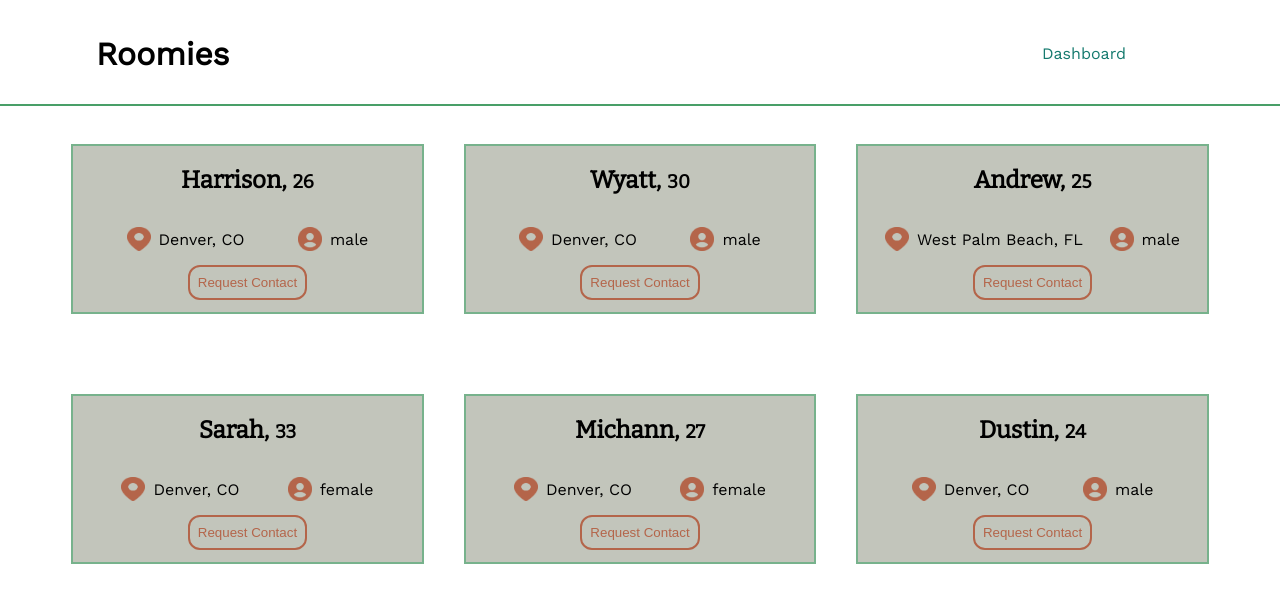
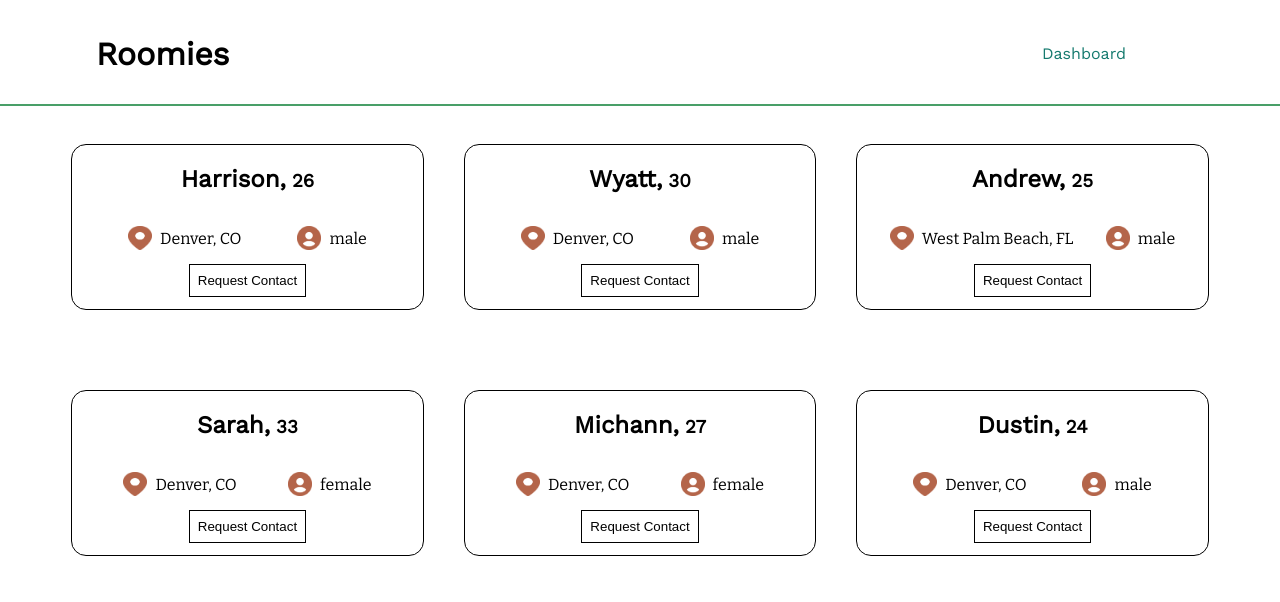
Before and after one commit to Turing-Roomies/roomies-fe, a React (Create React App) app: page /dashboard in a window 1280 px wide. Shown: the top 602 px of the page. Built offline with nearby package versions, Linux system fonts and the light colour scheme.

Commit message:
Add new styling to card

```diff
--- a/src/components/Card/Card.scss
+++ b/src/components/Card/Card.scss
@@ -1,14 +1,15 @@
 @import '../../index.scss';
 
 .card {
-  font-family: $primaryFont;
+  font-family: $accentFont;
   margin-top: 40px;
-  background-color: $beige;
-  border: 2px solid $lightGreen;
+  background-color: transparent;
+  border: 1.5px solid black;
+  border-radius: 15px;
 }
 
 .card-name {
-  font-family: $accentFont;
+  font-family: $primaryFont;
   @include flex(row);
   justify-content: center;
   align-items: baseline;
@@ -27,14 +28,13 @@
 .req-contact {
   background-color: transparent;
   padding: 8px;
-  outline: none;
-  border-radius: 12px;
-  border: solid $burntOrange 2px;
-  color: $burntOrange;
+  border: solid black 1.5px;
+  color: black;
   margin-bottom: 12px;
 
   &:hover {
-    background-color: $burntOrange;
+    background-color: $mediumGreen;
+    border: solid $mediumGreen 1.5px;
     color: $primaryWhite;
   }
 }
```
